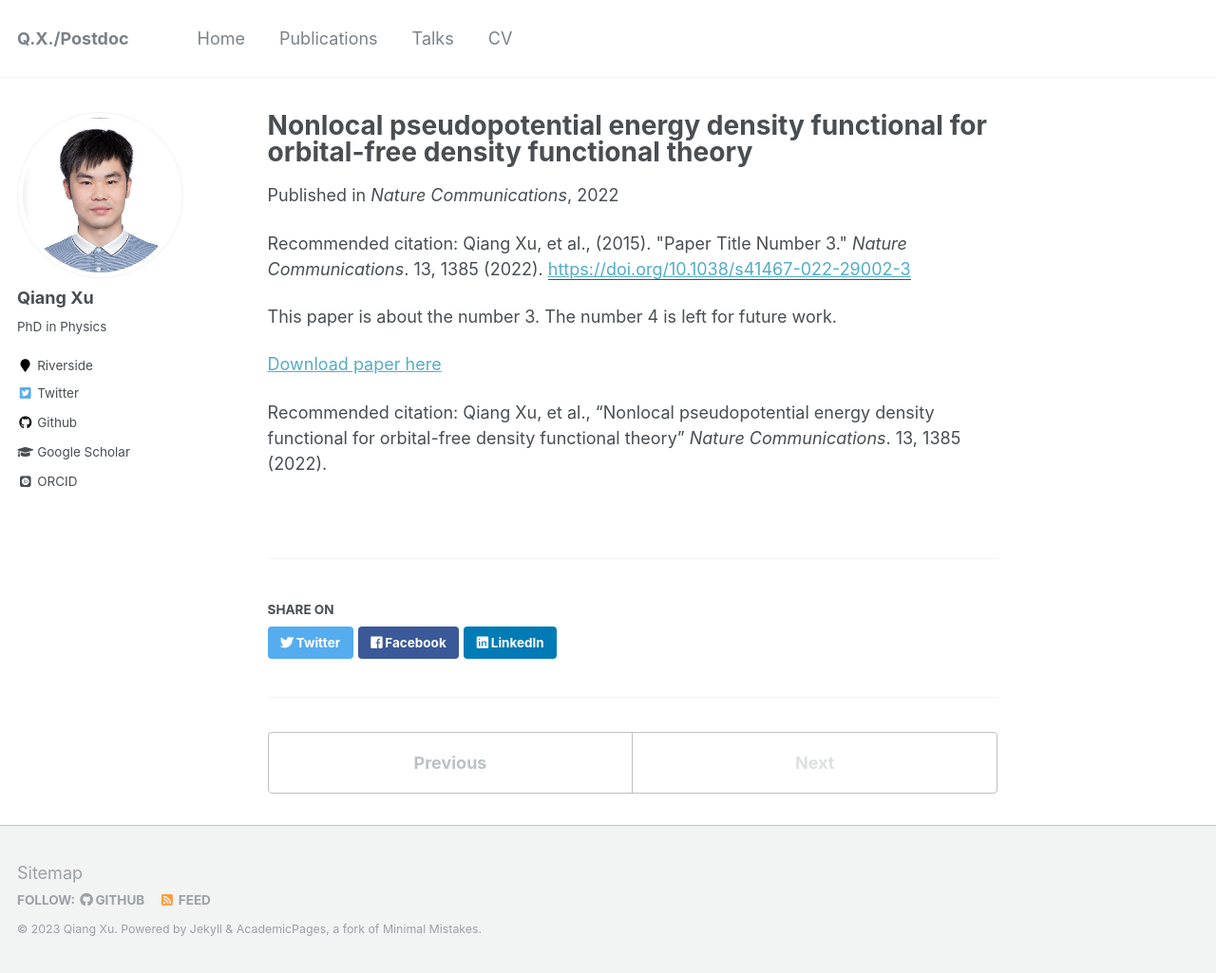
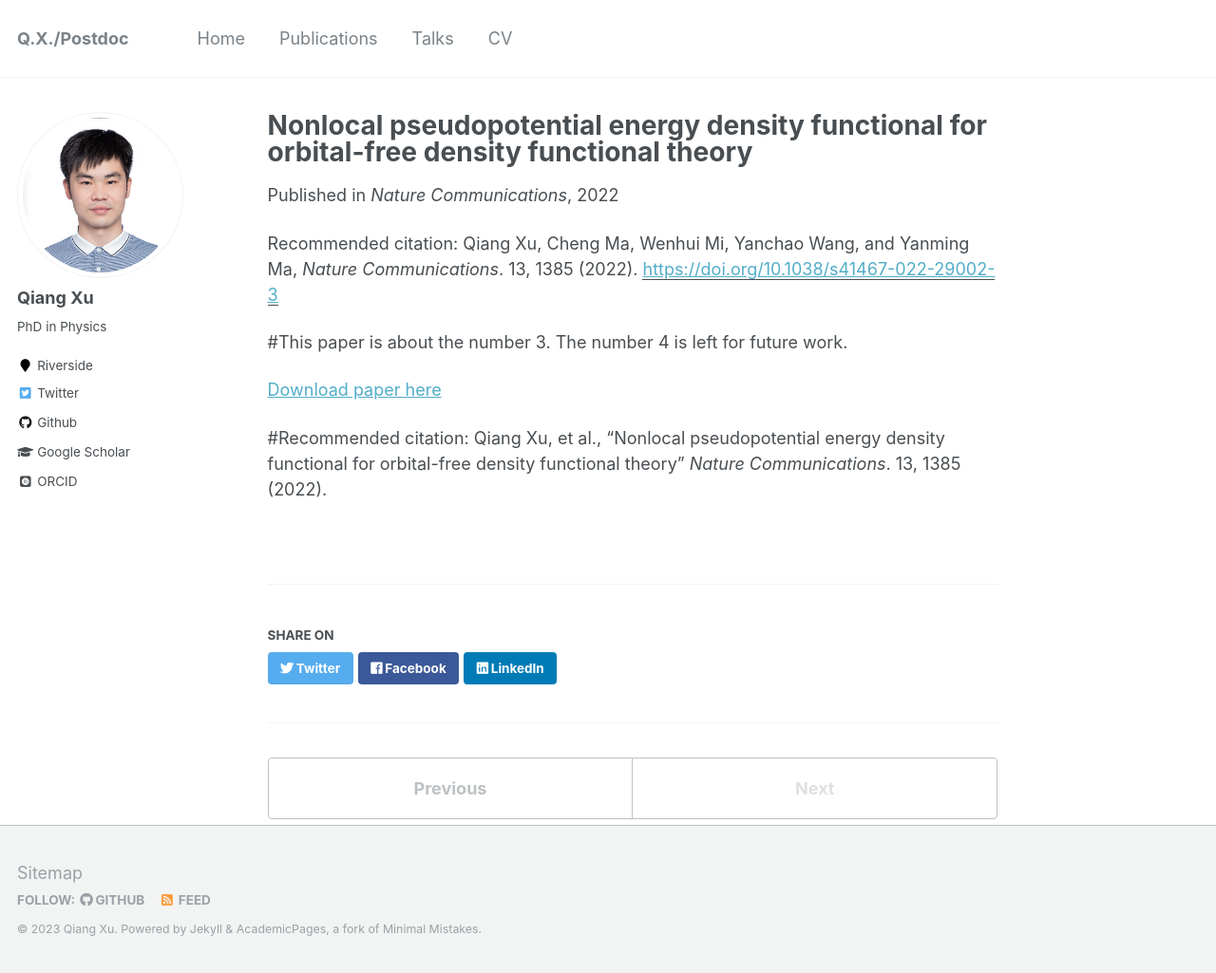
Before and after one commit to xqjlu/xqjlu.github.io, a Jekyll site: the page built from _publications/2022-03-16-nc-nlppf-13-1.md, in a window 1280 px wide and 1025 px high. Shown: the whole window at 95% size. Built offline with Jekyll 4.4.1, drawn with Linux system fonts in a browser that asks for light colours; some web fonts are replaced.

Commit message:
pub update

```diff
--- a/_publications/2022-03-16-nc-nlppf-13-1.md
+++ b/_publications/2022-03-16-nc-nlppf-13-1.md
@@ -6,10 +6,10 @@ excerpt: 'This paper is about the number 3. The number 4 is left for future work
 date: 2022-03-16
 venue: 'Nature Communications'
 paperurl: 'https://doi.org/10.1038/s41467-022-29002-3'
-citation: 'Qiang Xu, et al., (2015). &quot;Paper Title Number 3.&quot; <i>Nature Communications</i>. 13, 1385 (2022).'
+citation: 'Qiang Xu, Cheng Ma, Wenhui Mi, Yanchao Wang, and Yanming Ma, <i>Nature Communications</i>. 13, 1385 (2022).'
 ---
-This paper is about the number 3. The number 4 is left for future work.
+#This paper is about the number 3. The number 4 is left for future work.
 
 [Download paper here](https://doi.org/10.1038/s41467-022-29002-3)
 
-Recommended citation: Qiang Xu, et al., "Nonlocal pseudopotential energy density functional for orbital-free density functional theory" <i>Nature Communications</i>. 13, 1385 (2022).
+#Recommended citation: Qiang Xu, et al., "Nonlocal pseudopotential energy density functional for orbital-free density functional theory" <i>Nature Communications</i>. 13, 1385 (2022).
```
